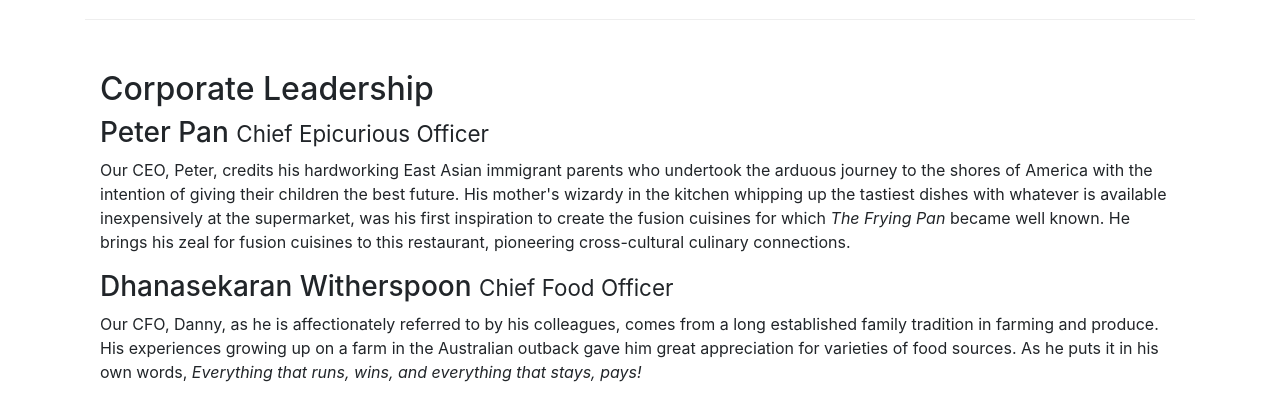
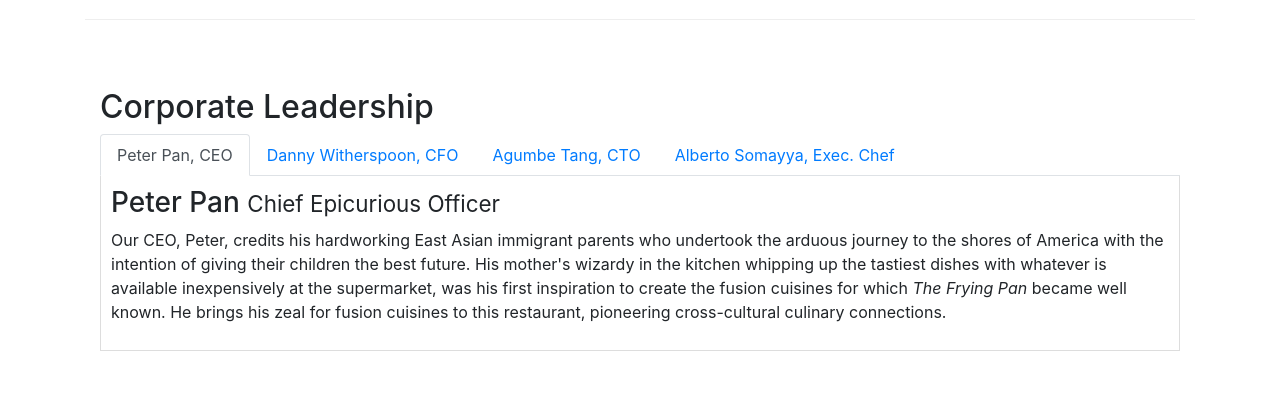
Before and after one commit to Housiadas/frontend-ui-boostrap4, a website: page aboutus.html in a window 1280 px wide. Shown: the part 960-1357 px from the top of the page. Drawn offline with nearby package versions, Linux system fonts and the light colour scheme.

Commit message:
tab and pane

```diff
--- a/aboutus.html
+++ b/aboutus.html
@@ -114,36 +114,75 @@
         <div class="row row-content align-items-center">
             <div class="col-12">
                 <h2>Corporate Leadership</h2>
+                <ul class="nav nav-tabs">
+                    <li class="nav-item">
+                        <a class="nav-link active" href="#peter" role="tab" data-toggle="tab">Peter Pan, CEO</a>
+                    </li>
+                    <li class="nav-item">
+                        <a class="nav-link" href="#danny" role="tab" data-toggle="tab">Danny Witherspoon, CFO</a>
+                    </li>
+                    <li class="nav-item">
+                        <a class="nav-link" href="#agumbe" role="tab" data-toggle="tab">Agumbe Tang, CTO</a>
+                    </li>
+                    <li class="nav-item">
+                        <a class="nav-link" href="#alberto" role="tab" data-toggle="tab">Alberto Somayya, Exec. Chef</a>
+                    </li>
+                </ul>
+                <div class="tab-content">
+                    <div role="tabpanel" class="tab-pane fade show active" id="peter">
                         <h3>Peter Pan <small>Chief Epicurious Officer</small></h3>
-                <p class="d-none d-sm-block">Our CEO, Peter, credits his hardworking East Asian immigrant parents who
+                        <p class="d-none d-sm-block">Our CEO, Peter, credits his hardworking East Asian immigrant
+                            parents
+                            who
                             undertook the
                             arduous
-                    journey to the shores of America with the intention of giving their children the best future. His
+                            journey to the shores of America with the intention of giving their children the best
+                            future.
+                            His
                             mother's wizardy in the kitchen whipping up the tastiest dishes with whatever is available
-                    inexpensively at the supermarket, was his first inspiration to create the fusion cuisines for which
+                            inexpensively at the supermarket, was his first inspiration to create the fusion cuisines
+                            for
+                            which
                             <em>The Frying Pan</em> became well known. He brings his zeal for fusion cuisines to this
                             restaurant, pioneering cross-cultural culinary connections.</p>
+                    </div>
+                    <div role="tabpanel" class="tab-pane fade" id="danny">
                         <h3>Dhanasekaran Witherspoon <small>Chief Food Officer</small></h3>
-                <p class="d-none d-sm-block">Our CFO, Danny, as he is affectionately referred to by his colleagues,
+                        <p class="d-none d-sm-block">Our CFO, Danny, as he is affectionately referred to by his
+                            colleagues,
                             comes from a
                             long established
-                    family tradition in farming and produce. His experiences growing up on a farm in the Australian
-                    outback gave him great appreciation for varieties of food sources. As he puts it in his own words,
+                            family tradition in farming and produce. His experiences growing up on a farm in the
+                            Australian
+                            outback gave him great appreciation for varieties of food sources. As he puts it in his own
+                            words,
                             <em>Everything that runs, wins, and everything that stays, pays!</em></p>
+                    </div>
+                    <div role="tabpanel" class="tab-pane fade" id="agumbe">
                         <h3>Agumbe Tang <small>Chief Taste Officer</small></h3>
                         <p class="d-none d-sm-block">Blessed with the most discerning gustatory sense, Agumbe, our CTO,
                             personally ensures
                             that every dish
-                    that we serve meets his exacting tastes. Our chefs dread the tongue lashing that ensues if their
-                    dish does not meet his exacting standards. He lives by his motto, <em>You click only if you survive
+                            that we serve meets his exacting tastes. Our chefs dread the tongue lashing that ensues if
+                            their
+                            dish does not meet his exacting standards. He lives by his motto, <em>You click only if you
+                                survive
                                 my lick.</em></p>
+                    </div>
+                    <div role="tabpanel" class="tab-pane fade" id="alberto">
                         <h3>Alberto Somayya <small>Executive Chef</small></h3>
-                <p class="d-none d-sm-block">Award winning three-star Michelin chef with wide International experience
+                        <p class="d-none d-sm-block">Award winning three-star Michelin chef with wide International
+                            experience
                             having
                             worked closely with
                             whos-who in the culinary world, he specializes in creating mouthwatering Indo-Italian fusion
-                    experiences. He says, <em>Put together the cuisines from the two craziest cultures, and you get a
+                            experiences. He says, <em>Put together the cuisines from the two craziest cultures, and you
+                                get
+                                a
                                 winning hit! Amma Mia!</em></p>
+                    </div>
+
+                </div>
             </div>
         </div>
         <div class="row row-content">
--- a/css/styles.css
+++ b/css/styles.css
@@ -37,3 +37,10 @@ body{
   margin:0px;
   color:#0f0f0f;
 }
+
+.tab-content {
+    border-left: 1px solid #ddd;
+    border-right: 1px solid #ddd;
+    border-bottom: 1px solid #ddd;
+    padding: 10px;
+}
```
Lines whose indentation alone changed are shown as unchanged.
